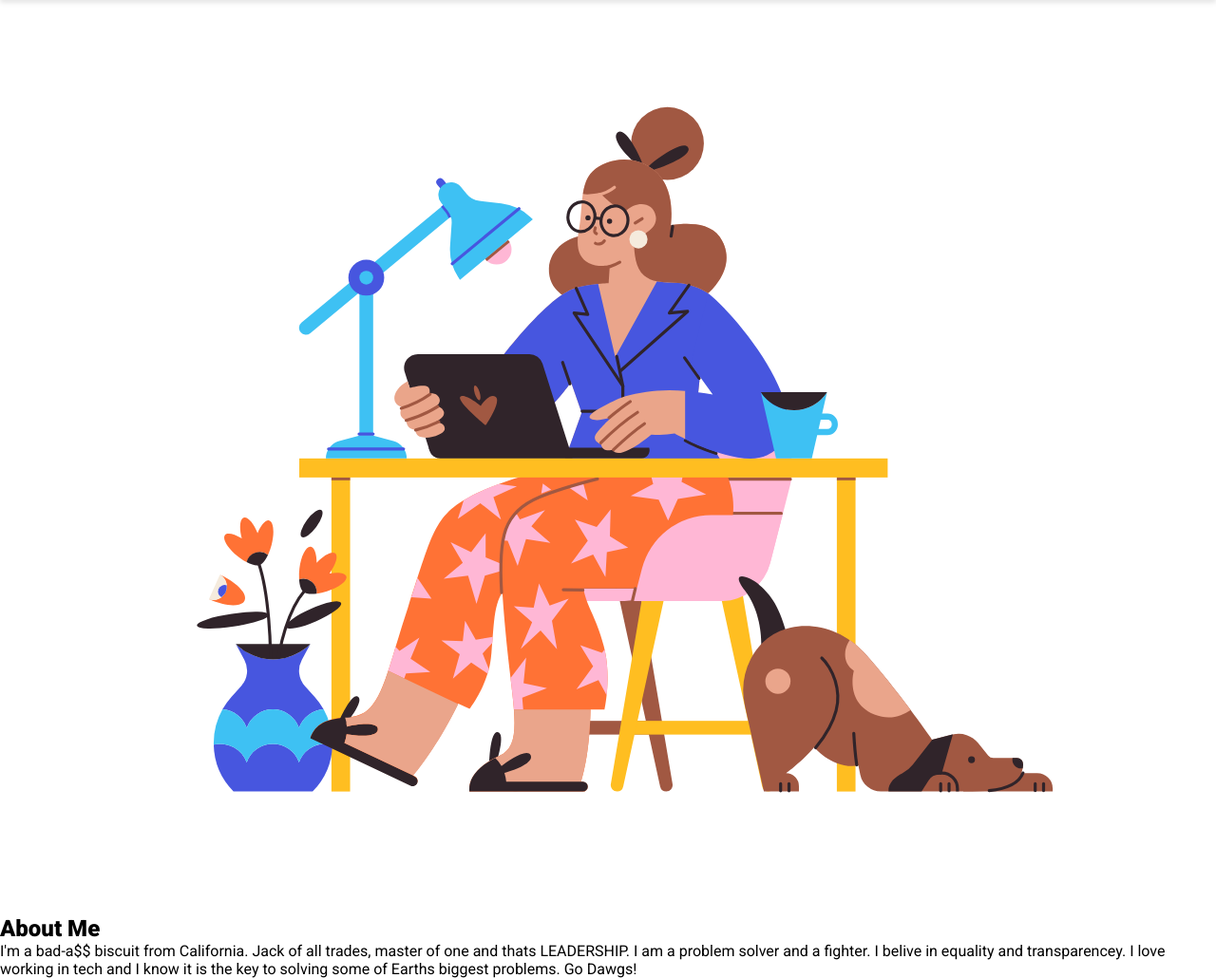
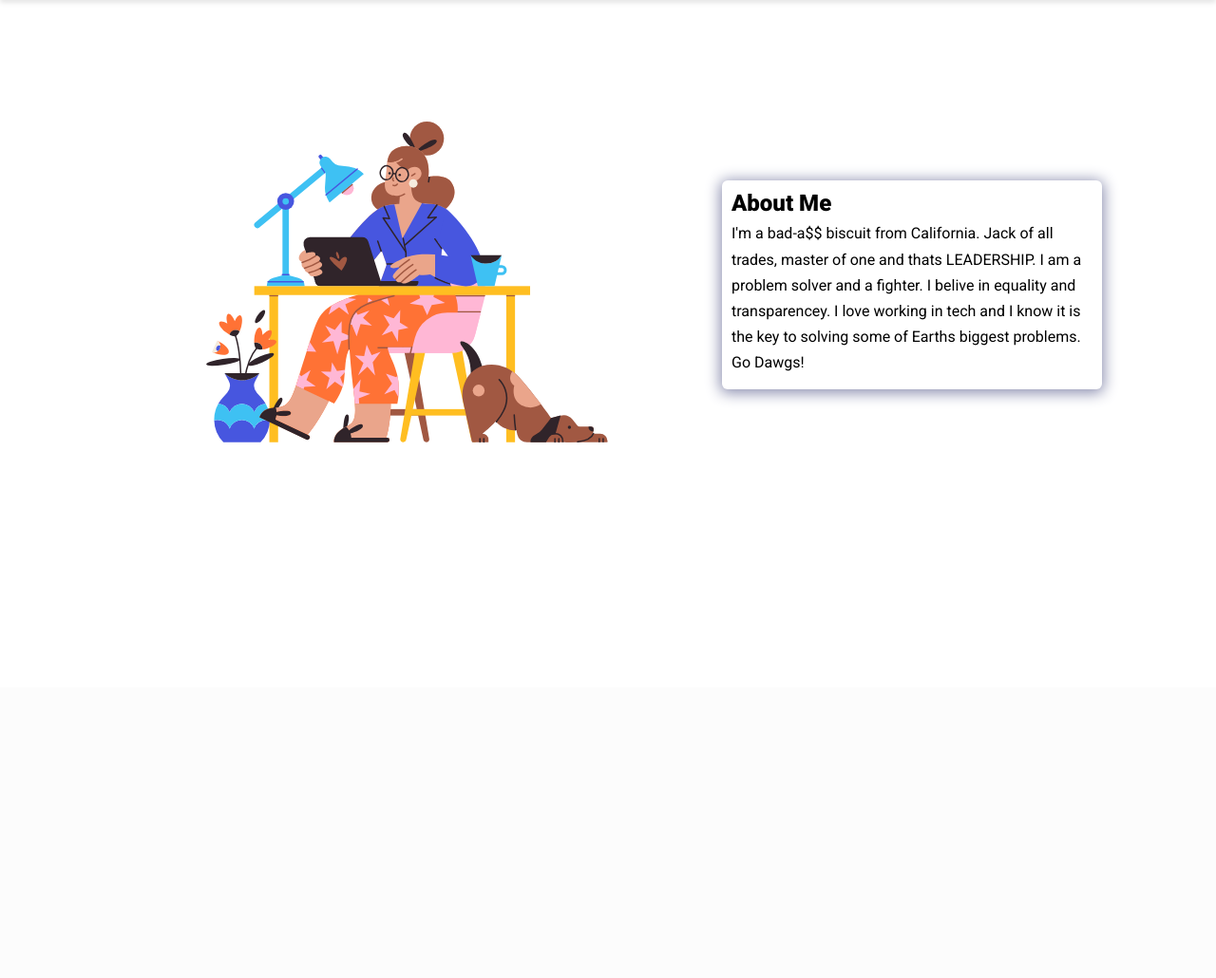
Before and after one commit to dabina2018/dabina2018.github.io, a PHP site: page / in a window 1280 px wide. Shown: the part 76-1106 px from the top of the page at 95% size. After the commit the page ends 543 px from the top, so only its background shows below. Run offline with PHP 8.4, Linux system fonts and the light colour scheme.

Commit message:
adding css edits for Hero section

```diff
--- a/assets/css/styles.css
+++ b/assets/css/styles.css
@@ -88,3 +88,33 @@ nav ul li {
   cursor: pointer;
   display: none;
 }
+
+.hero {
+  display: flex;
+  align-items: center;
+  justify-content: center;
+  gap: 2.5rem;
+  max-width: 68.75rem;
+  margin: auto;
+}
+
+.hero img {
+  height: 37.5rem;
+  width: 37.5rem;
+}
+
+.bio {
+  width: 25rem;
+  padding: 0.625rem;
+  border-radius: 6px;
+  box-shadow: 0px 2px 15px 2px var(--primary-shadow);
+}
+
+.bio h1 {
+  margin-bottom: var(--bottom-margin);
+}
+
+.bio p {
+  line-height: var(--line-height);
+  padding: 0.3rem 0;
+}
```
